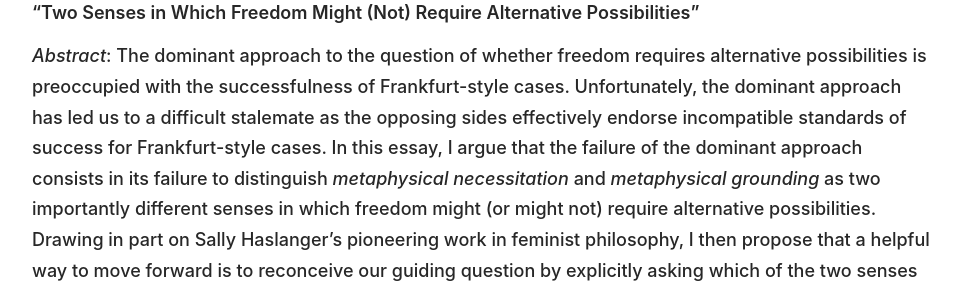
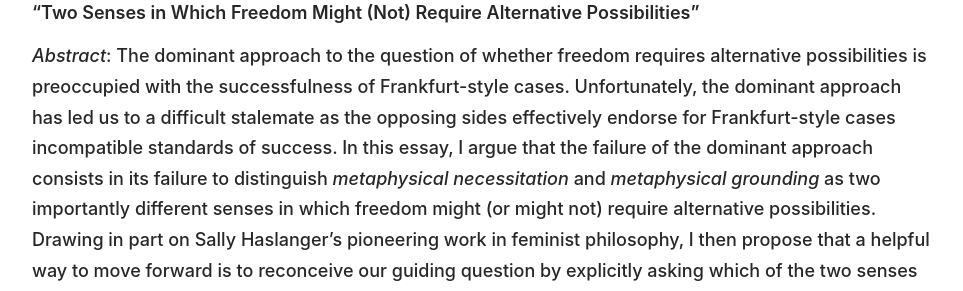
Before and after one commit to dingherself/dingherself.github.io, a Jekyll site: the page built from research.md, in a window 1280 px wide and 1344 px high. Shown: the part 754-1045 px from the top of the window, without its empty margins (158-1121 px from the left). Built offline with Jekyll 4.4.1, drawn with Linux system fonts in a browser that asks for light colours; nearby versions of some CDN libraries; some web fonts are replaced.

Commit message:
smoother language

```diff
--- a/research.md
+++ b/research.md
@@ -16,7 +16,7 @@ order: 3
 
 ### “Two Senses in Which Freedom Might (Not) Require Alternative Possibilities”
 
-*Abstract*: The dominant approach to the question of whether freedom requires alternative possibilities is preoccupied with the successfulness of Frankfurt-style cases. Unfortunately, the dominant approach has led us to a difficult stalemate as the opposing sides effectively endorse incompatible standards of success for Frankfurt-style cases. In this essay, I argue that the failure of the dominant approach consists in its failure to distinguish *metaphysical necessitation* and *metaphysical grounding* as two importantly different senses in which freedom might (or might not) require alternative possibilities. Drawing in part on Sally Haslanger’s pioneering work in feminist philosophy, I then propose that a helpful way to move forward is to reconceive our guiding question by explicitly asking which of the two senses better serves the *point* of Frankfurt-style cases. In developing Haslanger’s approach and extending it to the freedom and alternative possibilities debate, my hope is to explore the broader methodological potentials of a signature feminist philosophical contribution, and, in turn, to further clarify the approach for feminist philosophy.
+*Abstract*: The dominant approach to the question of whether freedom requires alternative possibilities is preoccupied with the successfulness of Frankfurt-style cases. Unfortunately, the dominant approach has led us to a difficult stalemate as the opposing sides effectively endorse for Frankfurt-style cases incompatible standards of success. In this essay, I argue that the failure of the dominant approach consists in its failure to distinguish *metaphysical necessitation* and *metaphysical grounding* as two importantly different senses in which freedom might (or might not) require alternative possibilities. Drawing in part on Sally Haslanger’s pioneering work in feminist philosophy, I then propose that a helpful way to move forward is to reconceive our guiding question by explicitly asking which of the two senses better serves the *point* of Frankfurt-style cases. In developing Haslanger’s approach and extending it to the freedom and alternative possibilities debate, my hope is to explore the broader methodological potentials of a signature feminist philosophical contribution, and, in turn, to further clarify the approach for feminist philosophy.
 
 ### Disentangling the Category of Women: Amelioration for a Trans Feminist Politics of Liberation
 
```
